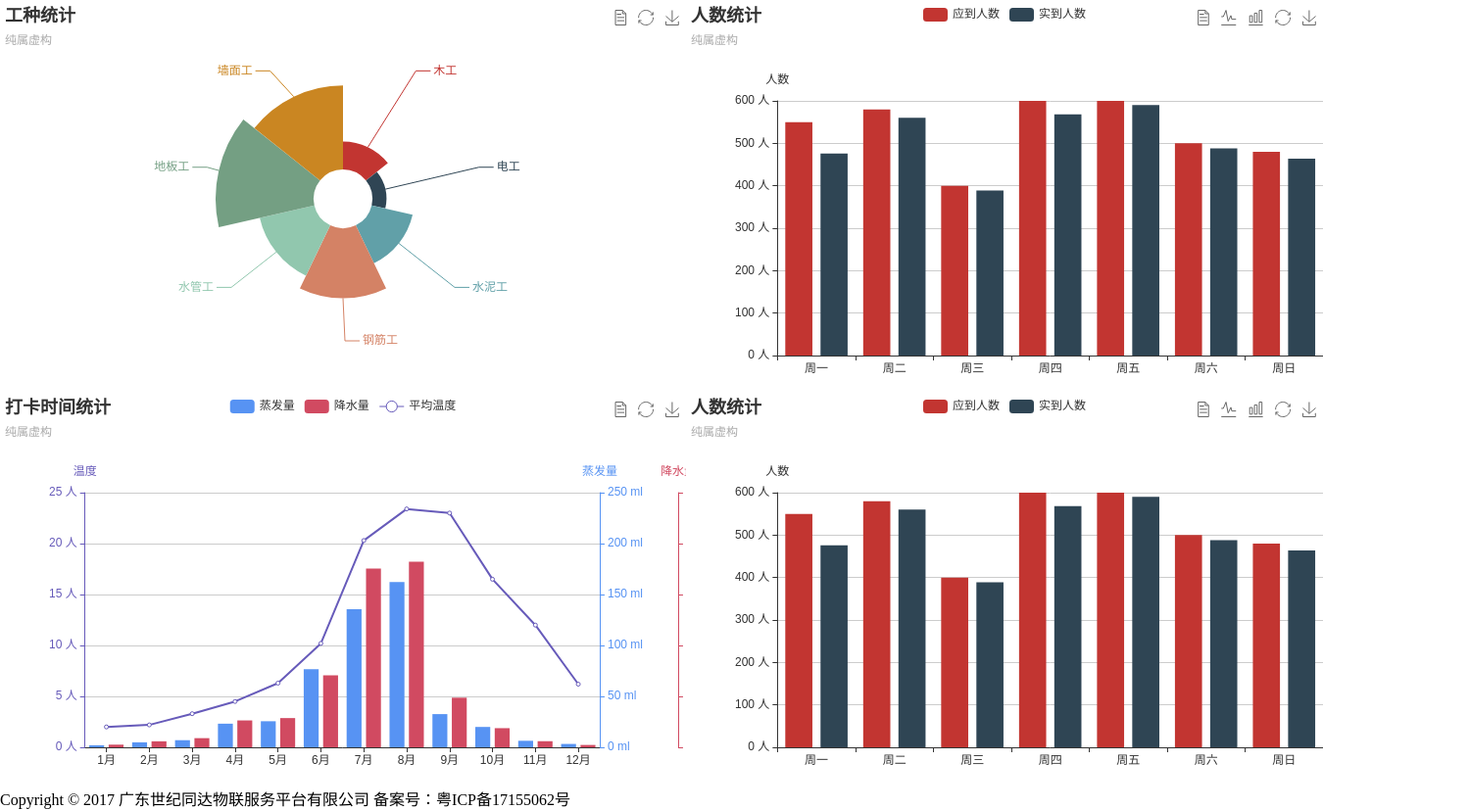
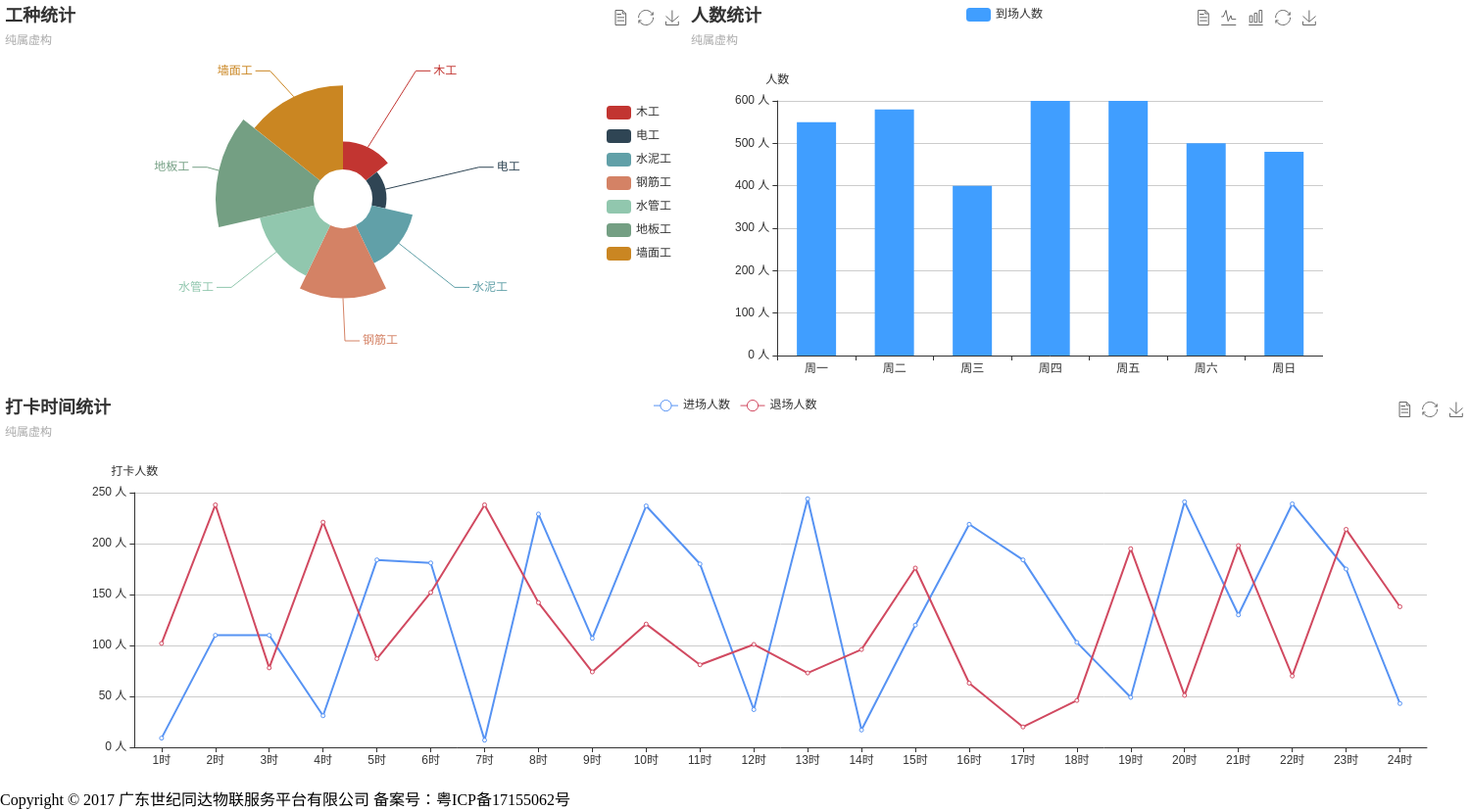
Before and after one commit to Dyz2017/aiMen, a plain HTML site: page showData.html in a window 1280 px wide. Shown: the part 364-1191 px from the top of the page at 98% size, 1500 px wide, since content can reach past the window. Drawn offline with nearby package versions, Linux system fonts and the light colour scheme; a small style sheet from the web is missing.

Commit message:
add chart finish

```diff
--- a/showData.html
+++ b/showData.html
@@ -62,12 +62,12 @@
                 <div class="flexBox">
                     <!--<div slot="header" class="clearfix">-->
                     <el-card :body-style="{ padding: '10px', width:'auto',height:'auto' }">
-                        <div id="main3" style="width:700px;height:400px;"></div>
+                        <div id="main3" style="width:1500px;height:400px;"></div>
                     </el-card>
-                    <el-card>
+                    <!--<el-card>-->
 
-                        <div id="main4" style="width:650px;height:400px;"></div>
-                    </el-card>
+                        <!--<div id="main4" style="width:650px;height:400px;"></div>-->
+                    <!--</el-card>-->
 
                 </div>
                 <div class=""></div>
@@ -122,7 +122,7 @@
     var myChart = echarts.init(document.getElementById('main'));
     var myChart2 = echarts.init(document.getElementById('main2'));
     var myChart3 = echarts.init(document.getElementById('main3'));
-    var myChart4 = echarts.init(document.getElementById('main4'));
+    // var myChart4 = echarts.init(document.getElementById('main4'));
     // 指定图表的配置项和数据
     var option1 = {
         title : {
@@ -135,9 +135,12 @@
             formatter: "{a} <br/>{b} : {c} ({d}%)"
         },
         legend: {
-            x : 'center',
-            y : 'bottom',
-            data:['rose1','rose2','rose3','rose4','rose5','rose6','rose7','rose8']
+            type: 'scroll',
+            orient: 'vertical',
+            right: 10,
+            top: 100 ,
+            bottom: 20,
+            data:['木工','电工','水泥工','钢筋工','水管工','地板工','墙面工']
         },
         toolbox: {
             show : true,
@@ -206,7 +209,7 @@
             }
         },
         legend: {
-            data:['应到人数','实到人数']
+            data:['到场人数']
         },
         xAxis: [
             {
@@ -241,15 +244,21 @@
         ],
         series: [
             {
-                name:'应到人数',
+                name:'到场人数',
                 type:'bar',
+                barWidth: 40,
+                itemStyle:{
+                    normal:{
+                        color:'#409EFF'
+                    }
+                },
                 data:[550,580,400,600,600,500,480]
             },
-            {
-                name:'实到人数',
-                type:'bar',
-                data:[476,560,389,568,590,488,464]
-            },
+            // {
+            //     name:'实到人数',
+            //     type:'bar',
+            //     data:[476,560,389,568,590,488,464]
+            // },
             // {
             //     name:'平均温度',
             //     type:'line',
@@ -287,7 +296,7 @@
             }
         },
         legend: {
-            data:['蒸发量','降水量','平均温度']
+            data:['进场人数','退场人数']
         },
         xAxis: [
             {
@@ -295,7 +304,7 @@
                 axisTick: {
                     alignWithLabel: true
                 },
-                data: ['1月','2月','3月','4月','5月','6月','7月','8月','9月','10月','11月','12月']
+                data: ['1时','2时','3时','4时','5时','6时','7时','8时','9时','10时','11时','12时','13时','14时','15时','16时','17时','18时','19时','20时','21时','22时','23时','24时']
             }
         ],
         yAxis: [
@@ -304,7 +313,8 @@
                 name: '蒸发量',
                 min: 0,
                 max: 250,
-                position: 'right',
+                show:false,
+                // position: 'right',
                 axisLine: {
                     lineStyle: {
                         color: colors[0]
@@ -319,7 +329,8 @@
                 name: '降水量',
                 min: 0,
                 max: 250,
-                position: 'right',
+                show:false,
+                // position: 'right',
                 offset: 80,
                 axisLine: {
                     lineStyle: {
@@ -332,13 +343,13 @@
             },
             {
                 type: 'value',
-                name: '温度',
+                name: '打卡人数',
                 min: 0,
-                max: 25,
+                max: 250,
                 position: 'left',
                 axisLine: {
                     lineStyle: {
-                        color: colors[2]
+                        // color: colors[0]
                     }
                 },
                 axisLabel: {
@@ -347,191 +358,41 @@
             }
         ],
         series: [
+            // {
+            //     name:'进场人数',
+            //     type:'bar',
+            //     data:[9, 110, 110, 31, 184, 181, 7, 229, 107, 237, 180, 37, 244, 17, 120, 219, 184, 103, 49, 241, 130, 239, 175, 43, ]
+            // },
+            // {
+            //     name:'退场人数',
+            //     type:'bar',
+            //     yAxisIndex: 1,
+            //     data:[2.6, 5.9, 9.0, 26.4, 28.7, 70.7, 175.6, 182.2, 48.7, 18.8, 6.0, 2.3]
+            // },
             {
-                name:'蒸发量',
-                type:'bar',
-                data:[2.0, 4.9, 7.0, 23.2, 25.6, 76.7, 135.6, 162.2, 32.6, 20.0, 6.4, 3.3]
+                name:'进场人数',
+                type:'line',
+                // smooth:true,
+                yAxisIndex: 2,
+                // itemStyle : { normal: {label : {show: true}}},
+                data:[9, 110, 110, 31, 184, 181, 7, 229, 107, 237, 180, 37, 244, 17, 120, 219, 184, 103, 49, 241, 130, 239, 175, 43]
             },
             {
-                name:'降水量',
-                type:'bar',
-                yAxisIndex: 1,
-                data:[2.6, 5.9, 9.0, 26.4, 28.7, 70.7, 175.6, 182.2, 48.7, 18.8, 6.0, 2.3]
-            },
-            {
-                name:'平均温度',
+                name:'退场人数',
                 type:'line',
+                // smooth:true,
                 yAxisIndex: 2,
-                data:[2.0, 2.2, 3.3, 4.5, 6.3, 10.2, 20.3, 23.4, 23.0, 16.5, 12.0, 6.2]
+                // itemStyle : { normal: {label : {show: true}}},
+                data:[102, 238, 78, 221, 87, 152, 238, 142, 74, 121, 81, 101, 73, 96, 176, 63, 20, 46, 195, 51, 198, 70, 214, 138]
             }
         ]
     };
-    // var option3 = {
-    //     title : {
-    //         text: '打卡统计',
-    //         subtext: '纯属虚构',
-    //         x:'left'
-    //     },
-    //     grid: {
-    //         left: "50",
-    //         top: "100",
-    //         bottom: "20",
-    //         right: "0",
-    //         containLabel: true
-    //     },
-    //     tooltip: {
-    //         trigger: 'axis',
-    //         axisPointer: {
-    //             type: 'cross',
-    //             crossStyle: {
-    //                 color: '#999'
-    //             }
-    //         }
-    //     },
-    //     toolbox: {
-    //         feature: {
-    //             dataView: {show: true, readOnly: false},
-    //             magicType: {show: true, type: ['line', 'bar']},
-    //             restore: {show: true},
-    //             saveAsImage: {show: true}
-    //         }
-    //     },
-    //     legend: {
-    //         data:['应到人数','实到人数']
-    //     },
-    //     xAxis: [
-    //         {
-    //             type: 'category',
-    //             data: ['0点','1点','2点','3点','4点','5点','6点','7点','8点','9点','10点','11点','12点','13点','14点','15点','16点','17点','18点','19点','20点','21点','22点','23点','24点'],
-    //             axisPointer: {
-    //                 type: 'shadow'
-    //             }
-    //         }
-    //     ],
-    //     yAxis: [
-    //         {
-    //             type: 'value',
-    //             name: '人数',
-    //             min: 0,
-    //             // max: 250,
-    //             // interval: 50,
-    //             axisLabel: {
-    //                 formatter: '{value} 人'
-    //             }
-    //         },
-    //         // {
-    //         //     type: 'value',
-    //         //     name: '温度',
-    //         //     min: 0,
-    //         //     max: 25,
-    //         //     interval: 5,
-    //         //     axisLabel: {
-    //         //         formatter: '{value} °C'
-    //         //     }
-    //         // }
-    //     ],
-    //     series: [
-    //         {
-    //             name:'打卡时间',
-    //             type:'bar',
-    //             data:[12,12,48,78,78,78,78,9,8,7,89,98,89,78,45,45,56,56,56,89,89,45,12,12]
-    //         },
-    //         {
-    //             name:'打卡时间',
-    //             type:'line',
-    //             yAxisIndex: 1,
-    //             data:[12,12,48,78,78,78,78,9,8,7,89,98,89,78,45,45,56,56,56,89,89,45,12,12]
-    //         }
-    //     ]
-    // };
-    var option4 = {
-        title : {
-            text: '人数统计',
-            subtext: '纯属虚构',
-            x:'left'
-        },
-        grid: {
-            left: "50",
-            top: "100",
-            bottom: "20",
-            right: "0",
-            containLabel: true
-        },
-        tooltip: {
-            trigger: 'axis',
-            axisPointer: {
-                type: 'cross',
-                crossStyle: {
-                    color: '#999'
-                }
-            }
-        },
-        toolbox: {
-            feature: {
-                dataView: {show: true, readOnly: false},
-                magicType: {show: true, type: ['line', 'bar']},
-                restore: {show: true},
-                saveAsImage: {show: true}
-            }
-        },
-        legend: {
-            data:['应到人数','实到人数']
-        },
-        xAxis: [
-            {
-                type: 'category',
-                data: ['周一','周二','周三','周四','周五','周六','周日'],
-                axisPointer: {
-                    type: 'shadow'
-                }
-            }
-        ],
-        yAxis: [
-            {
-                type: 'value',
-                name: '人数',
-                min: 0,
-                // max: 250,
-                // interval: 50,
-                axisLabel: {
-                    formatter: '{value} 人'
-                }
-            },
-            // {
-            //     type: 'value',
-            //     name: '温度',
-            //     min: 0,
-            //     max: 25,
-            //     interval: 5,
-            //     axisLabel: {
-            //         formatter: '{value} °C'
-            //     }
-            // }
-        ],
-        series: [
-            {
-                name:'应到人数',
-                type:'bar',
-                data:[550,580,400,600,600,500,480]
-            },
-            {
-                name:'实到人数',
-                type:'bar',
-                data:[476,560,389,568,590,488,464]
-            },
-            // {
-            //     name:'平均温度',
-            //     type:'line',
-            //     yAxisIndex: 1,
-            //     data:[2.0, 2.2, 3.3, 4.5, 6.3, 10.2, 20.3, 23.4, 23.0, 16.5, 12.0, 6.2]
-            // }
-        ]
-    };
+
 
     // 使用刚指定的配置项和数据显示图表。
     myChart.setOption(option1);
     myChart2.setOption(option2);
     myChart3.setOption(option3);
-    myChart4.setOption(option4);
+    // myChart4.setOption(option4);
 </script>
 </html>
```
